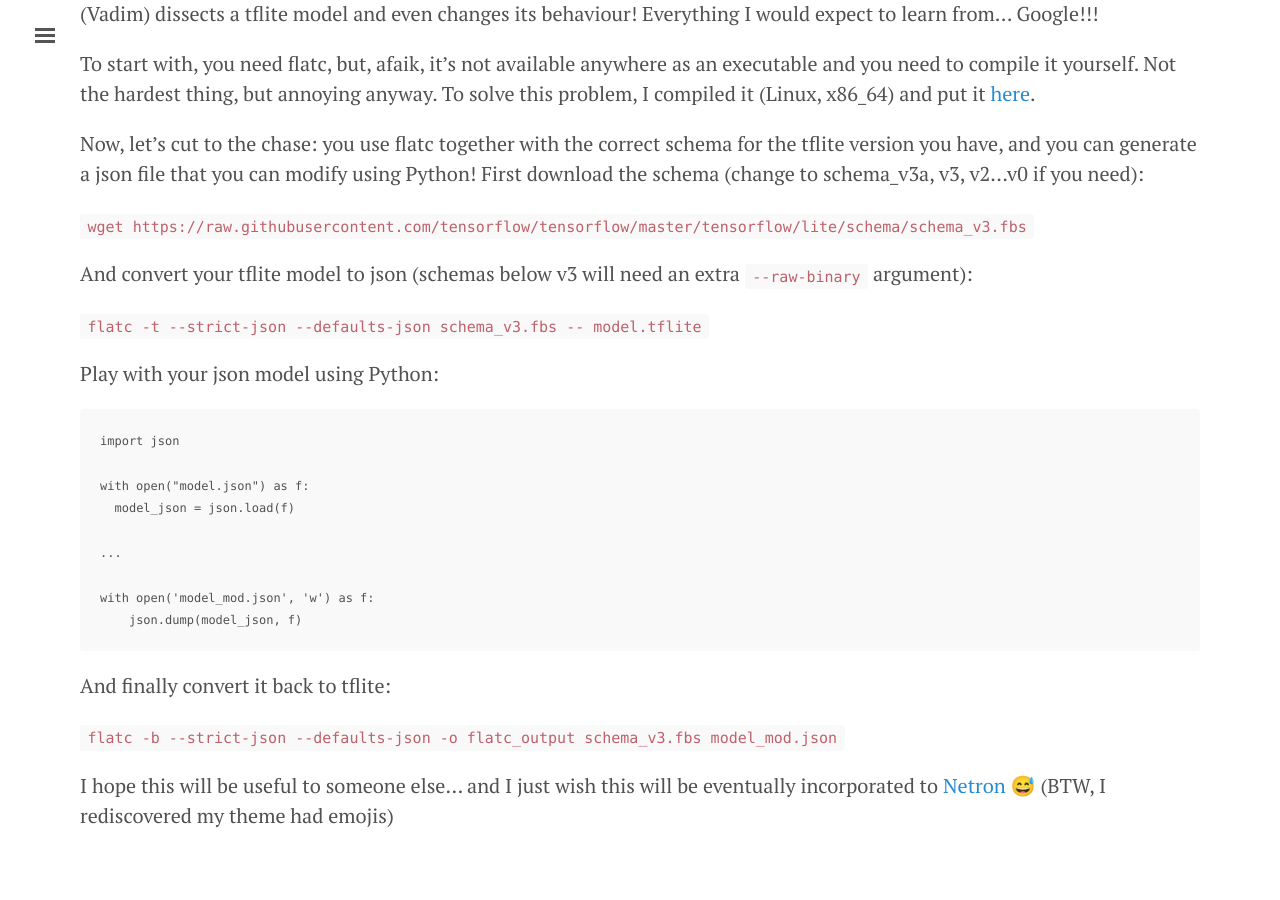
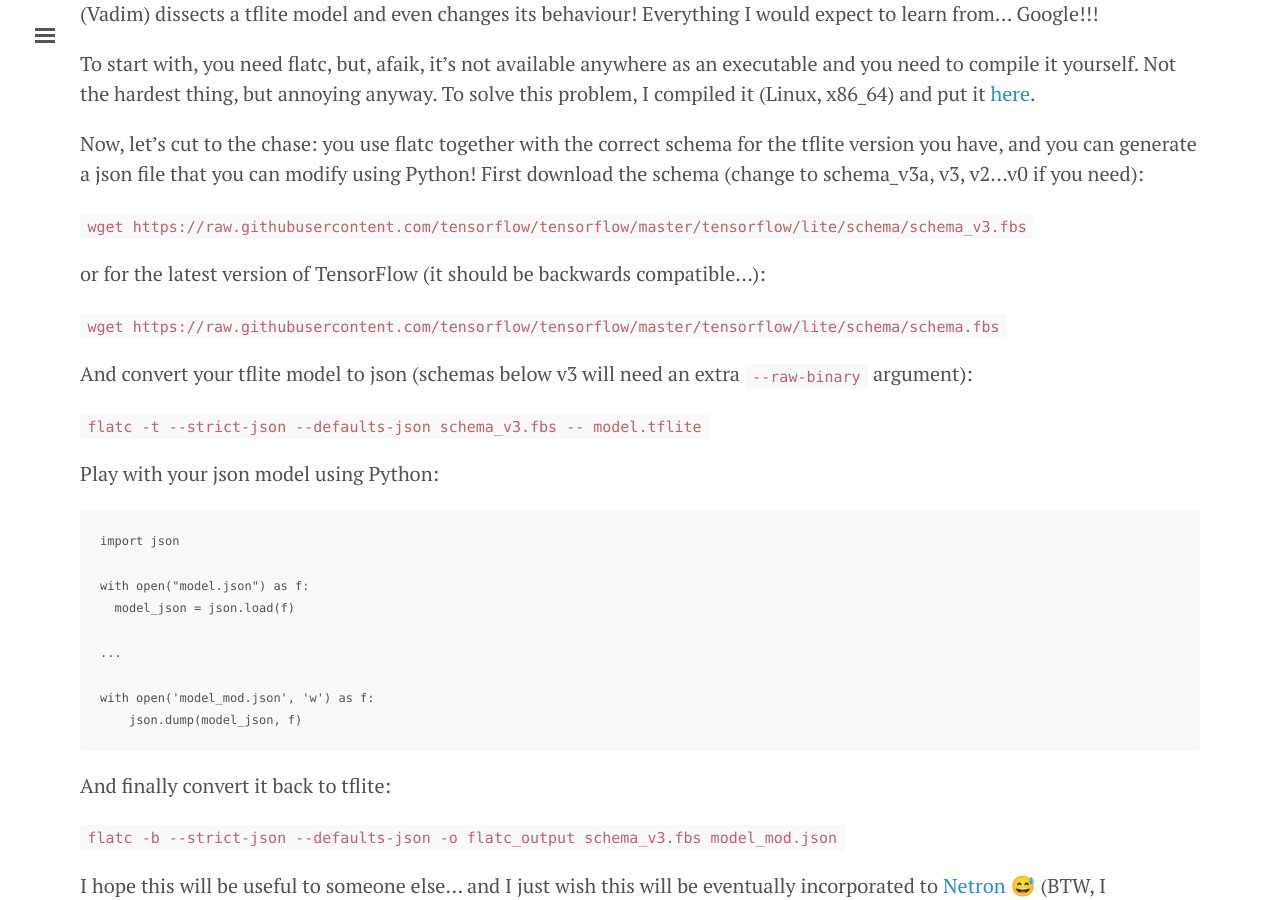
Before and after one commit to ricardodeazambuja/ricardodeazambuja.github.io, a Jekyll site: the page built from _posts/2021-05-24-tflite-flatbuffers.md, in a window 1280 px wide and 900 px high, scrolled down 523 px. Built offline with Jekyll 4.4.1, drawn with Linux system fonts in a browser that asks for light colours; emoji names are drawn with the system emoji font.

Commit message:
In case the v3 stops working with latest TF

````diff
--- a/_posts/2021-05-24-tflite-flatbuffers.md
+++ b/_posts/2021-05-24-tflite-flatbuffers.md
@@ -19,6 +19,11 @@ To start with, you need flatc, but, afaik, it's not available anywhere as an exe
 Now, let's cut to the chase: you use flatc together with the correct schema for the tflite version you have, and you can generate a json file that you can modify using Python! First download the schema (change to schema_v3a, v3, v2...v0 if you need):
 
 ```wget https://raw.githubusercontent.com/tensorflow/tensorflow/master/tensorflow/lite/schema/schema_v3.fbs```
+
+or for the latest version of TensorFlow (it should be backwards compatible...):
+
+```wget https://raw.githubusercontent.com/tensorflow/tensorflow/master/tensorflow/lite/schema/schema.fbs```
+
 
 And convert your tflite model to json (schemas below v3 will need an extra ```--raw-binary``` argument):
 
````
